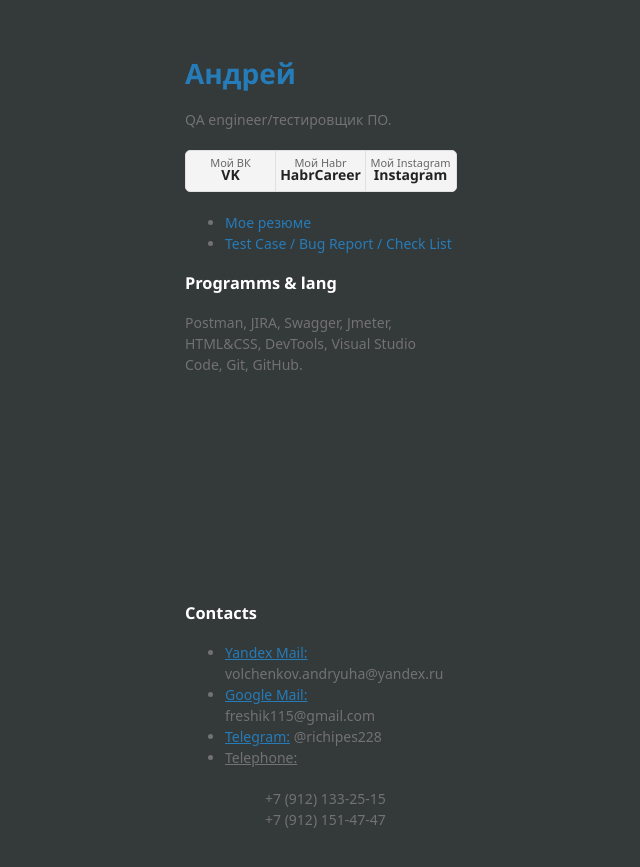
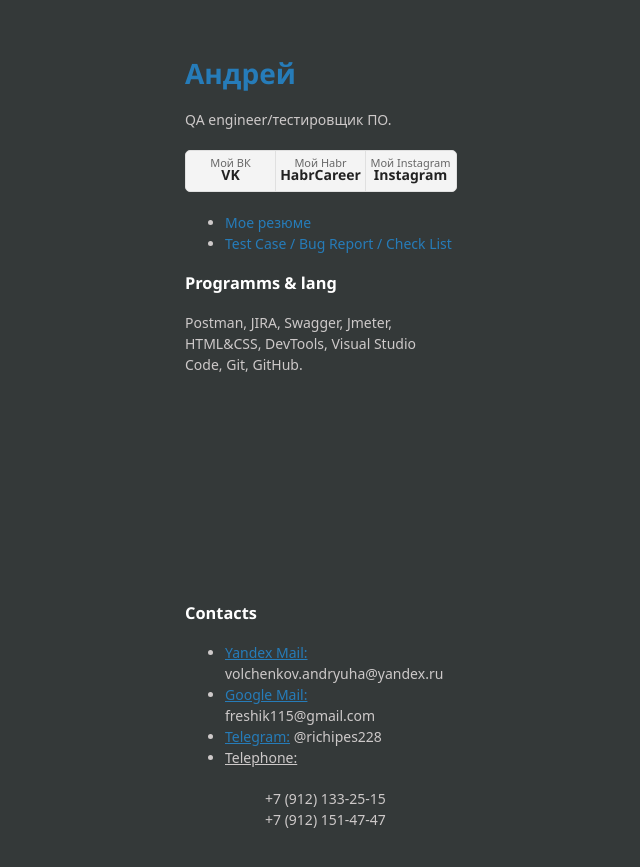
Before and after one commit to Freshik115/About-Me, a Jekyll site: the page built from docs/SUPPORT.md, in a window 1280 px wide. Shown: the top 867 px of the page, without its empty margins (25-665 px from the left). Built offline with Jekyll 4.4.1, drawn with Linux system fonts in a browser that asks for light colours; some web fonts are replaced; our own code applies the rules of GitHub Pages for plain Markdown files.

Commit message:
Update jekyll-theme-minimal.scss

```diff
--- a/_sass/jekyll-theme-minimal.scss
+++ b/_sass/jekyll-theme-minimal.scss
@@ -7,7 +7,7 @@ body {
   background-color: #343939;
   padding:50px;
   font: 14px/1.5 "Noto Sans", "Helvetica Neue", Helvetica, Arial, sans-serif;
-  color:#727272;
+  color:#cdc9c9;
   font-weight:400;
 }
 
```
